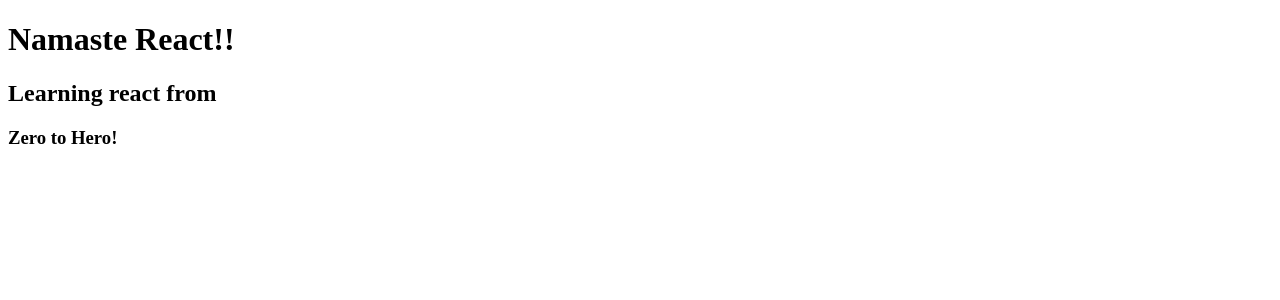
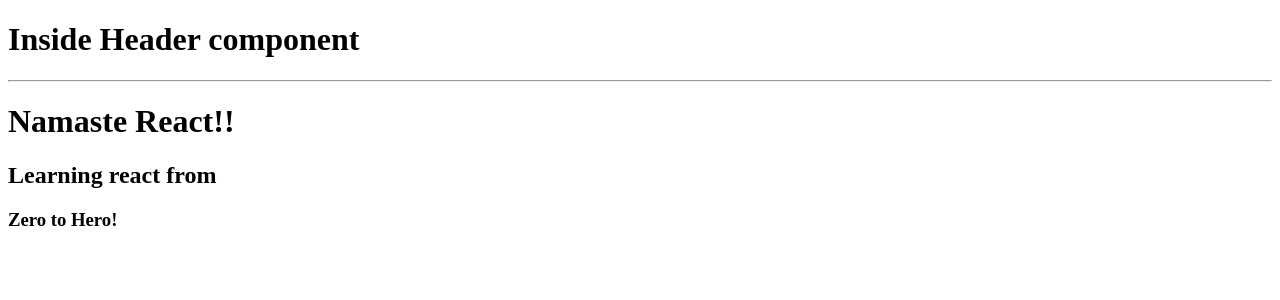
Before and after one commit to JyotiRSharma/namaste-react, a React (Vite) app: page / in a window 1280 px wide. Shown: the top 300 px of the page. Built offline with nearby package versions, Linux system fonts and the light colour scheme.

Commit message:
Compose components (nesting)

```diff
--- a/App.js
+++ b/App.js
@@ -1,11 +1,24 @@
 import React from "react";
-import ReactDOM  from "react-dom/client";
+import ReactDOM from "react-dom/client";
 
+const H1 = <h1 key="0">Namaste React!!</h1>;
+const H2 = <h2 key="1">Learning react from</h2>;
+const H3 = <h3 key="2">Zero to Hero!</h3>;
+const TitleJSX = () => (
+  <div>
+    {H1} {H2} {H3}
+  </div>
+);
 
-const H1 = <h1 key="0">Namaste React!!</h1>
-const H2 = <h2 key="1">Learning react from</h2>
-const H3 = <h3 key="2">Zero to Hero!</h3>
-const TitleJSX = () => <div>{H1} {H2} {H3}</div>
+const Header = () => {
+  return (
+    <>
+      <h1>Inside Header component</h1>
+      <hr />
+      <TitleJSX />
+    </>
+  );
+};
 
 let root = ReactDOM.createRoot(document.getElementById("root"));
-root.render(<TitleJSX />);
+root.render(<Header />);
```
